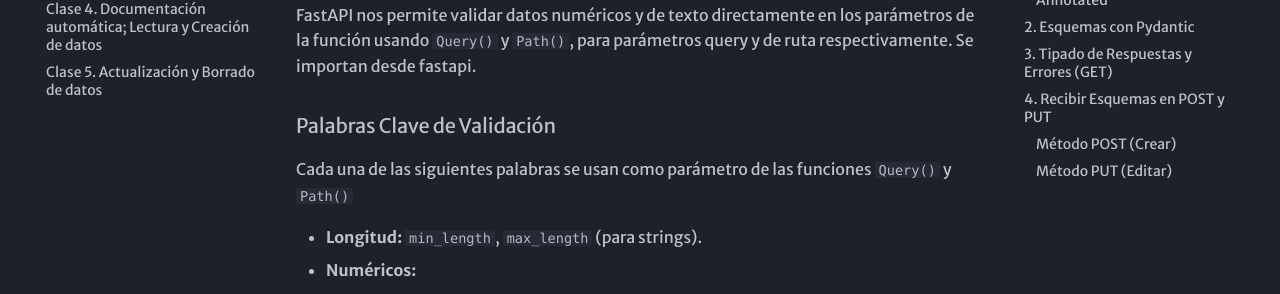
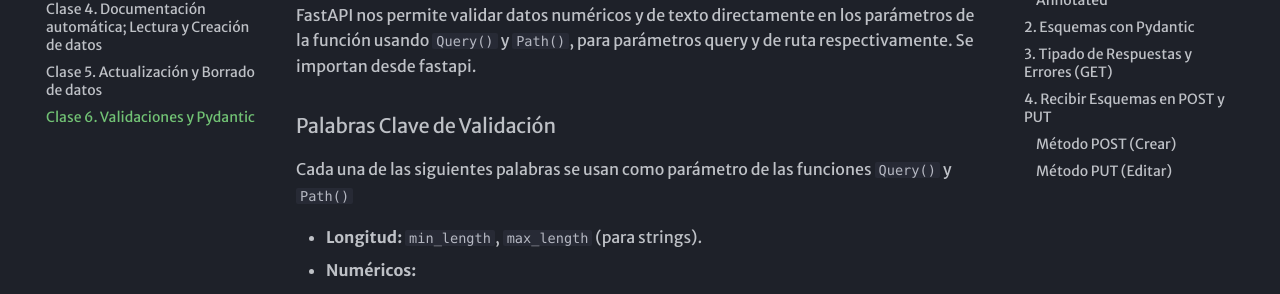
Before and after one commit to FacuLemo/docs-segundo, an MkDocs documentation site: the page built from docs/clase6.md, in a window 1280 px wide. Shown: the part 228-522 px from the top of the page. Built offline with MkDocs 1.6.1 and Material for MkDocs 9.7.7, drawn with Linux system fonts in a browser that asks for light colours; some web fonts are replaced.

Commit message:
clase6 added to sidebar

```diff
--- a/mkdocs.yml
+++ b/mkdocs.yml
@@ -32,7 +32,7 @@ nav:
  - Clase 3. el protocolo HTTP : clase3.md
  - Clase 4. Documentación automática; Lectura y Creación de datos: clase4.md
  - Clase 5. Actualización y Borrado de datos: clase5.md
-#   - Clase 6. Validaciones y Pydantic: clase6.md
+ - Clase 6. Validaciones y Pydantic: clase6.md
 #   - Clase 7. Pydantic Avanzado & REST Clients: clase7.md
 #   - Clase 8. Documentación y Response Model clase8.md
 #   - Clase 9. Modularización con APIRouter: clase9.md
```
